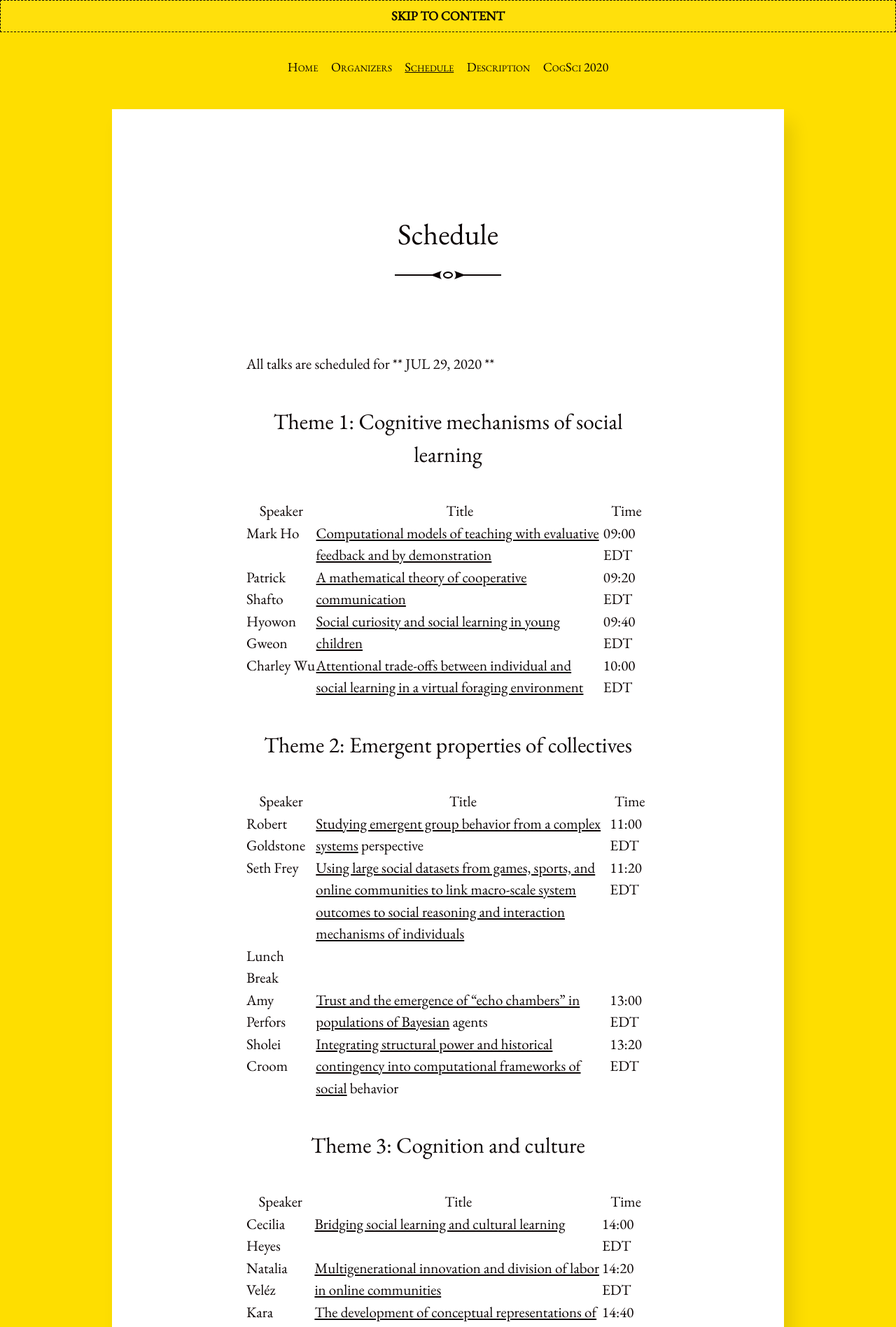
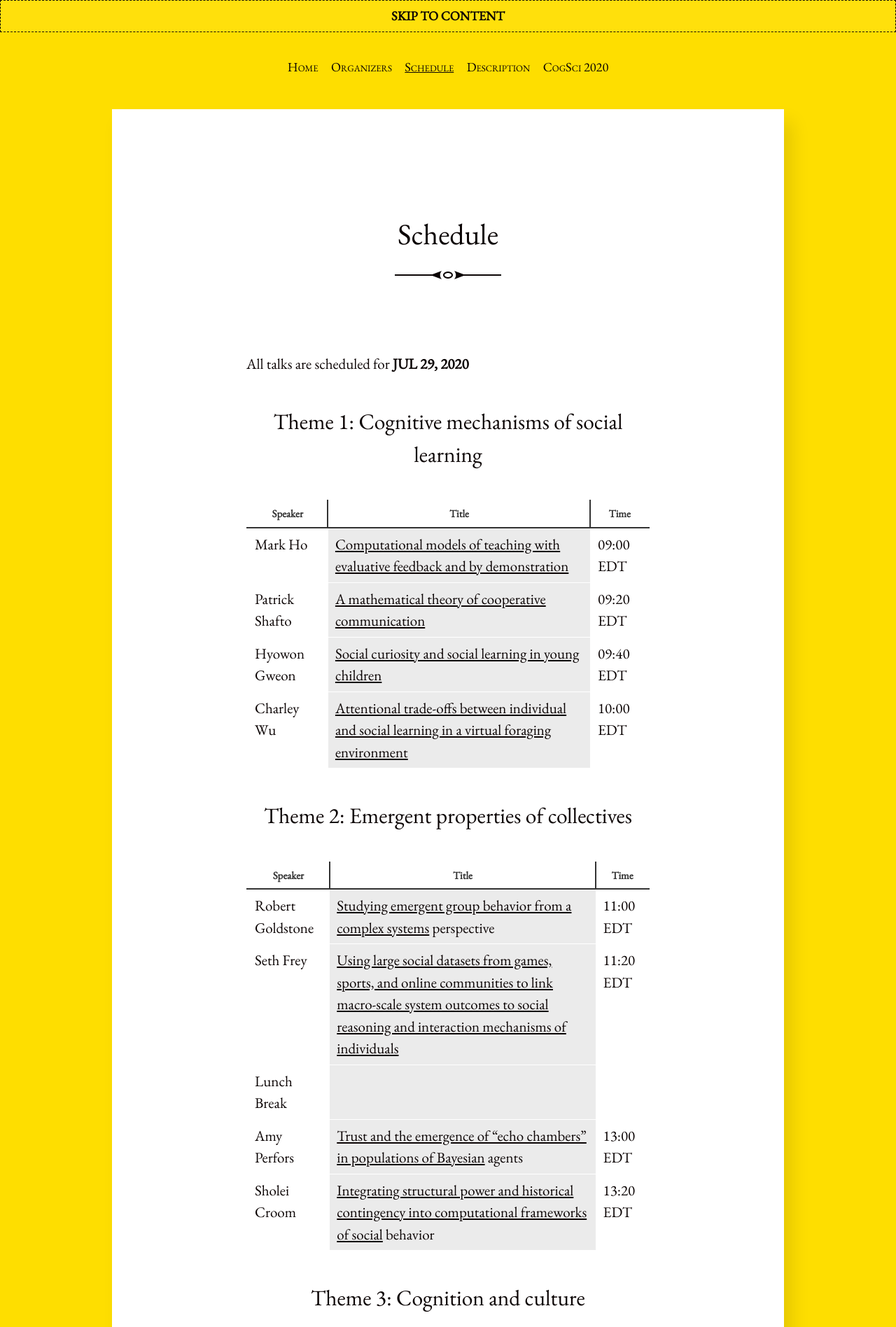
Before and after one commit to cognitioncollectivesandculture/cognitioncollectivesandculture.github.io, a Jekyll site: the page built from schedule.md, in a window 1280 px wide. Shown: the top 1896 px of the page at 70% size. Built offline with Jekyll 4.4.1, drawn with Linux system fonts in a browser that asks for light colours.

Commit message:
styled tables

```diff
--- a/_sass/_base.scss
+++ b/_sass/_base.scss
@@ -160,10 +160,34 @@ figcaption {
   }
 }
 
-.mbtablestyle {
-        border-collapse: collapse;
+table.schedule {
+  border: 2px solid #FFFFFF;
+  width: 100%;
+  text-align: left;
+  border-collapse: collapse;
+}
+table.schedule td, table.schedule th {
+  border: 1px solid #FFFFFF;
+  padding: 7px 10px;
+}
+table.schedule td:nth-child(even) {
+  background: #EBEBEB;
+}
+table.schedule thead {
+  background: #FFFFFF;
+  border-bottom: 2px solid #333333;
+}
+table.schedule thead th {
+  font-size: 15px;
+  font-weight: bold;
+  color: #333333;
+  text-align: center;
+  border-left: 2px solid #333333;
+}
+table.schedule thead th:first-child {
+  border-left: none;
+}
 
-   > table, td, th {
-        border: 1px solid black;
-        }
+table.schedule tfoot td {
+  font-size: 14px;
 }
--- a/schedule.md
+++ b/schedule.md
@@ -4,10 +4,11 @@ title: Schedule
 comments: false
 ---
 
-All talks are scheduled for ** JUL 29, 2020 **
+All talks are scheduled for **JUL 29, 2020**
 
 ### Theme 1: Cognitive mechanisms of social learning
 
+{:.schedule}
 | Speaker        	| Title                                                                                           	| Time      	|
 |----------------	|-------------------------------------------------------------------------------------------------	|-----------	|
 | Mark Ho        	| [Computational models of teaching with evaluative feedback and by demonstration](https://cognitioncollectivesandculture.github.io/theme1/2020/07/29/MarkHo.html)                  	| 09:00 EDT 	|
@@ -18,6 +19,7 @@ All talks are scheduled for ** JUL 29, 2020 **
 
 ### Theme 2: Emergent properties of collectives
 
+{:.schedule}
 | Speaker          	| Title                                                                                                                                                                    	| Time      	|
 |------------------	|--------------------------------------------------------------------------------------------------------------------------------------------------------------------------	|-----------	|
 | Robert Goldstone 	| [Studying emergent group behavior from a complex systems](https://cognitioncollectivesandculture.github.io/theme2/2020/07/29/RobGoldstone.html) perspective                                                                                                      	| 11:00 EDT 	|
@@ -30,6 +32,7 @@ All talks are scheduled for ** JUL 29, 2020 **
 
 ### Theme 3: Cognition and culture
 
+{:.schedule}
 | Speaker         	| Title                                                                                  	| Time      	|
 |-----------------	|----------------------------------------------------------------------------------------	|-----------	|
 | Cecilia Heyes   	| [Bridging social learning and cultural learning](https://cognitioncollectivesandculture.github.io/theme3/2020/07/29/CeliaHeyes.html)                                         	| 14:00 EDT 	|
@@ -37,9 +40,12 @@ All talks are scheduled for ** JUL 29, 2020 **
 | Kara Weisman    	| [The development of conceptual representations of mental life in five cultural contexts](https://cognitioncollectivesandculture.github.io/theme3/2020/07/29/KaraWeisman.html) 	| 14:40 EDT 	|
 | Cristine Legare 	| [Cultural transmission and the development of social cognition in twelve countries](https://cognitioncollectivesandculture.github.io/theme3/2020/07/29/CristineLegare.html)      	| 15:00 EDT 	|
 
+
 ### Panel Discussion
 
 [From 15:45 to 16:30 EDT with all speakers](https://cognitioncollectivesandculture.github.io/discussion/2020/07/29/PanelDiscussion.html).
 
+
+
 Submit a question for the panel discussion below:
 <iframe src="https://docs.google.com/forms/d/e/1FAIpQLSc7xE6uDLJ0PIZDVVtE_Bm73Ak9NHePs-f08yHA9OJrWIB7xg/viewform?embedded=true" width="640" height="450" frameborder="0" marginheight="0" marginwidth="0">Loading…</iframe>
```
Also changed, not shown: _posts/2020-07-29-PanelDiscussion.md (+4 -2 lines).
